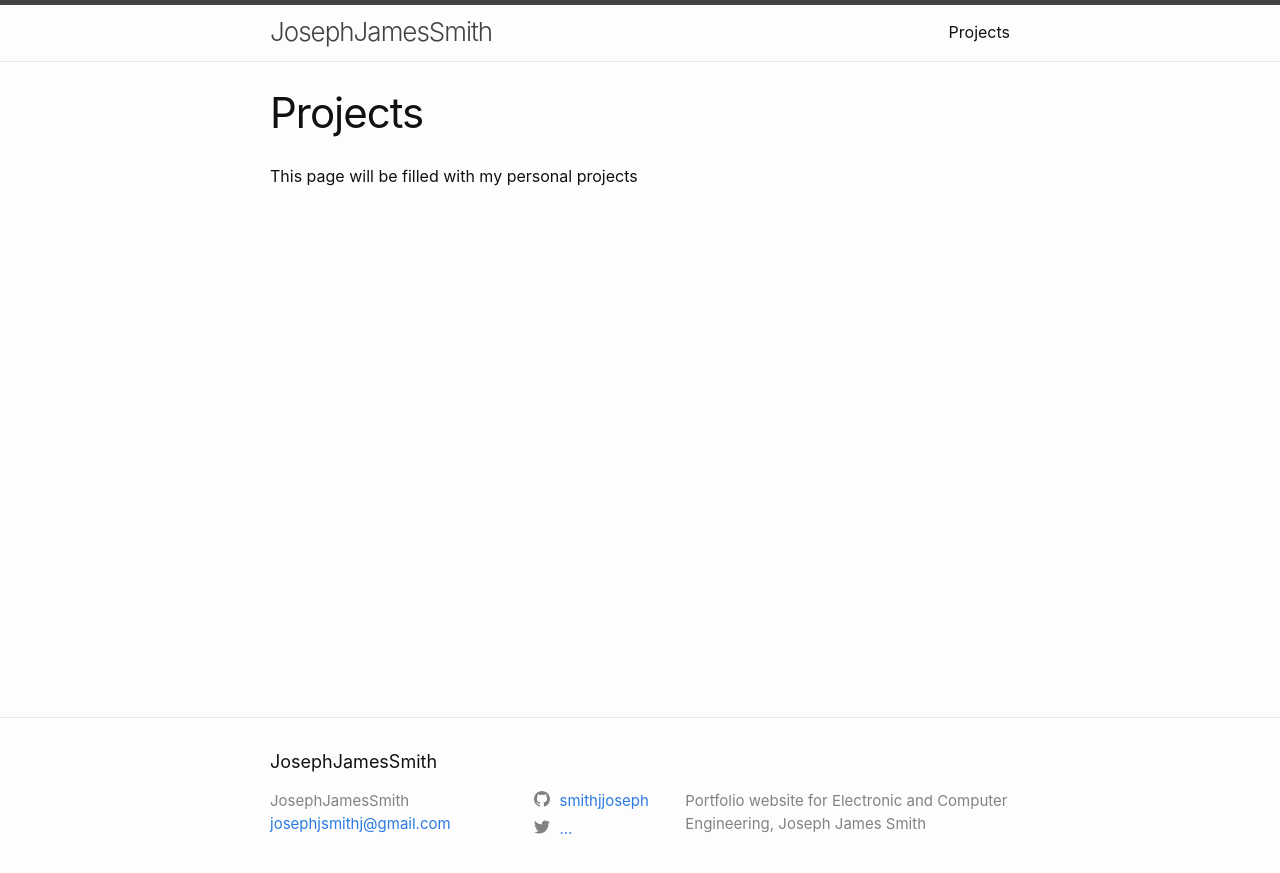
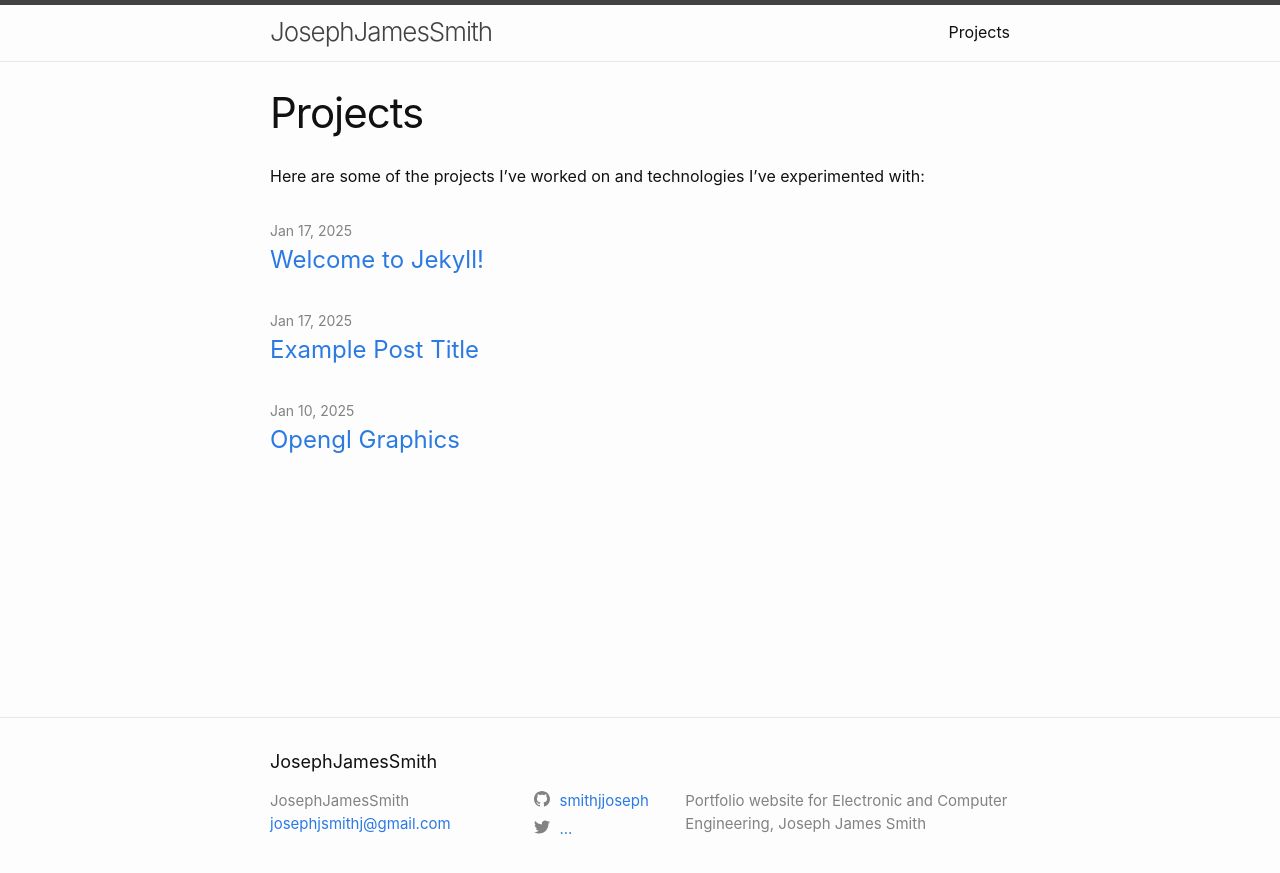
Before and after one commit to smithjjoseph/smithjjoseph.github.io, a Jekyll site: the page built from projects.md, in a window 1280 px wide. Shown: the top 873 px of the page. Built offline with Jekyll 4.4.1, drawn with Linux system fonts in a browser that asks for light colours.

Commit message:
Add project feed

```diff
--- /dev/null
+++ b/_layouts/projects.html
@@ -0,0 +1,33 @@
+---
+layout: default
+---
+<article class="post">
+
+  <header class="post-header">
+    <h1 class="post-title">{{ page.title | escape }}</h1>
+  </header>
+
+  <div class="post-content">
+    {{ content }}
+  </div>
+
+  {%- if site.posts.size > 0 -%}
+    <ul class="post-list">
+      {%- for post in site.posts -%}
+      <li>
+        {%- assign date_format = site.minima.date_format | default: "%b %-d, %Y" -%}
+        <span class="post-meta">{{ post.date | date: date_format }}</span>
+        <h3>
+          <a class="post-link" href="{{ post.url | relative_url }}">
+            {{ post.title | escape }}
+          </a>
+        </h3>
+        {%- if site.show_excerpts -%}
+          {{ post.excerpt }}
+        {%- endif -%}
+      </li>
+      {%- endfor -%}
+    </ul>
+  {%- endif -%}
+
+</article>
--- a/projects.md
+++ b/projects.md
@@ -1,7 +1,7 @@
 ---
-layout: page
+layout: projects
 title: Projects
 permalink: /projects/
 ---
 
-This page will be filled with my personal projects
+Here are some of the projects I've worked on and technologies I've experimented with:
```
